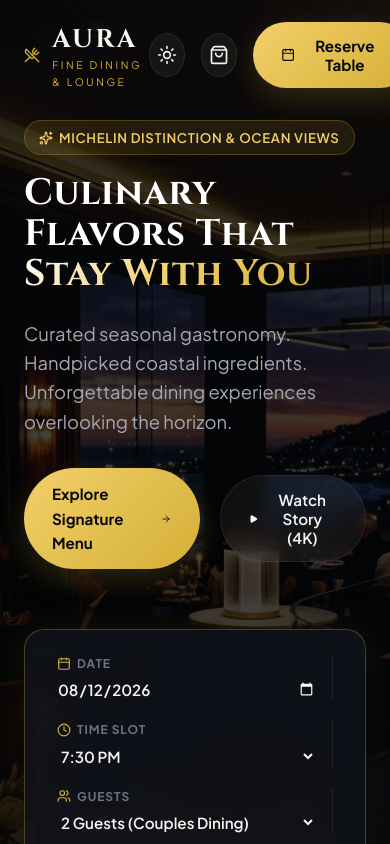
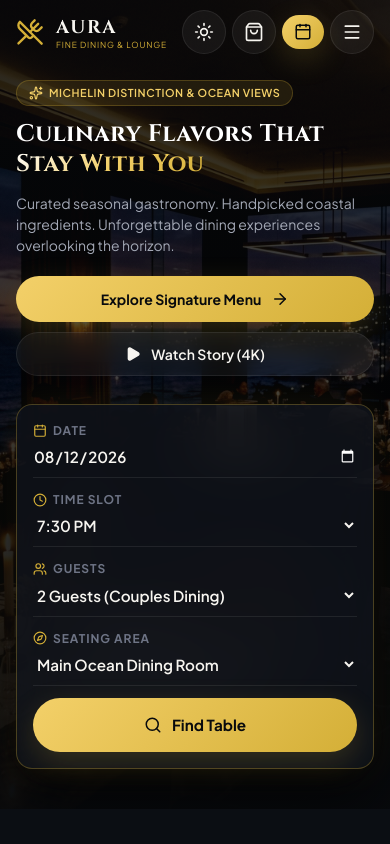
Before and after one commit to pathumsenadeera/restaurant-website, a React (Vite) app: page / in a window 390 px wide. Shown: the top 844 px of the page. Built offline with nearby package versions, Linux system fonts and the light colour scheme.

Commit message:
Fix mobile responsive design, title typography, and navbar header layout

```diff
--- a/src/components/Hero.jsx
+++ b/src/components/Hero.jsx
@@ -19,7 +19,7 @@ export default function Hero({ bookingState, setBookingState, onOpenReservation
           </div>
 
           <h1 className="hero-title serif-title">
-            Culinary Flavors That <br />
+            Culinary Flavors That <br className="desktop-only" />
             <span className="gold-gradient-text">Stay With You</span>
           </h1>
 
--- a/src/index.css
+++ b/src/index.css
@@ -1341,48 +1341,231 @@ body {
   to { opacity: 1; transform: translateY(0); }
 }
 
-/* Responsive Media Queries */
-@media (max-width: 1024px) {
+/* Comprehensive Responsive System */
+.desktop-only {
+  display: block;
+}
+
+@media (max-width: 900px) {
+  .nav-links {
+    position: absolute;
+    top: 100%;
+    left: 0;
+    right: 0;
+    background: var(--bg-card);
+    border-bottom: 1px solid var(--border-gold);
+    flex-direction: column;
+    padding: 24px;
+    gap: 16px;
+    display: none;
+    box-shadow: 0 20px 40px rgba(0, 0, 0, 0.7);
+    z-index: 100;
+  }
+
+  .nav-links.mobile-active {
+    display: flex;
+  }
+
+  .mobile-toggle {
+    display: flex !important;
+  }
+
   .floating-booking-widget {
     grid-template-columns: repeat(2, 1fr);
   }
+
   .dishes-grid, .exp-grid, .reviews-grid, .trust-badges-grid {
     grid-template-columns: repeat(2, 1fr);
   }
+
   .footer-grid {
     grid-template-columns: repeat(2, 1fr);
   }
+
   .hero-title {
-    font-size: 3rem;
+    font-size: 2.8rem;
   }
+
   .chef-grid {
     grid-template-columns: 1fr;
+    gap: 40px;
   }
 }
 
-@media (max-width: 640px) {
+@media (max-width: 768px) {
+  .navbar {
+    padding: 10px 0;
+  }
+
+  .brand-name {
+    font-size: 1.15rem;
+  }
+
+  .brand-sub {
+    font-size: 0.525rem;
+    letter-spacing: 0.1em;
+  }
+
+  .nav-actions {
+    gap: 6px;
+  }
+
+  .nav-actions .btn-primary span {
+    display: none;
+  }
+
+  .nav-actions .btn-primary {
+    padding: 8px 12px;
+    font-size: 0.8rem;
+    border-radius: var(--radius-pill);
+  }
+}
+
+@media (max-width: 600px) {
+  html, body, #root, .app-root {
+    overflow-x: hidden !important;
+    width: 100% !important;
+    max-width: 100vw !important;
+  }
+
+  .container {
+    padding: 0 16px !important;
+    width: 100% !important;
+    box-sizing: border-box !important;
+  }
+
+  .desktop-only {
+    display: none !important;
+  }
+
+  .hero-section {
+    padding-top: 80px;
+    padding-bottom: 40px;
+    min-height: auto;
+  }
+
+  .hero-content {
+    margin-bottom: 28px;
+    width: 100%;
+    max-width: 100%;
+  }
+
+  .gold-badge {
+    font-size: 0.68rem;
+    padding: 5px 12px;
+    max-width: 100%;
+    white-space: normal;
+    word-break: normal;
+    text-align: center;
+    line-height: 1.3;
+    box-sizing: border-box;
+  }
+
+  .hero-title {
+    font-size: 1.5rem !important;
+    line-height: 1.25 !important;
+    margin: 12px 0 14px !important;
+    word-break: normal !important;
+    overflow-wrap: normal !important;
+    white-space: normal !important;
+  }
+
+  .hero-subtitle {
+    font-size: 0.875rem;
+    line-height: 1.5;
+    margin-bottom: 20px;
+  }
+
+  .hero-buttons {
+    flex-direction: column;
+    width: 100%;
+    gap: 10px;
+  }
+
+  .hero-buttons .btn-primary,
+  .hero-buttons .btn-secondary {
+    width: 100%;
+    justify-content: center;
+    padding: 12px 16px;
+    font-size: 0.875rem;
+    box-sizing: border-box;
+  }
+
   .floating-booking-widget {
     grid-template-columns: 1fr;
+    padding: 16px;
+    gap: 12px;
+    border-radius: 16px;
+    width: 100%;
+    box-sizing: border-box;
   }
+
+  .floating-booking-widget .btn-primary {
+    width: 100%;
+    height: 48px;
+  }
+
+  .booking-field {
+    border-right: none;
+    border-bottom: 1px solid var(--border-light);
+    padding-right: 0;
+    padding-bottom: 10px;
+  }
+
   .dishes-grid, .exp-grid, .reviews-grid, .trust-badges-grid {
     grid-template-columns: 1fr;
+    gap: 20px;
   }
+
+  .section-title {
+    font-size: 1.8rem;
+  }
+
   .footer-grid {
     grid-template-columns: 1fr;
+    gap: 30px;
   }
-  .hero-title {
-    font-size: 2.3rem;
-  }
-  .nav-links {
-    display: none;
-  }
+
   .promo-card {
     flex-direction: column;
-    padding: 30px;
+    padding: 20px;
+    text-align: center;
   }
+
   .promo-badge-circle {
     position: static;
     transform: none;
-    margin-top: 20px;
+    margin: 20px auto 0;
+    width: 100px;
+    height: 100px;
+  }
+
+  .modal-content {
+    padding: 0;
+    max-height: 95vh;
+  }
+
+  .chef-img-card {
+    height: 280px;
+  }
+
+  .footer-bottom {
+    flex-direction: column;
+    gap: 14px;
+    text-align: center;
   }
 }
+
+@media (max-width: 380px) {
+  .brand-sub {
+    display: none;
+  }
+
+  .hero-title {
+    font-size: 1.3rem !important;
+  }
+
+  .section-title {
+    font-size: 1.5rem;
+  }
+}
```
